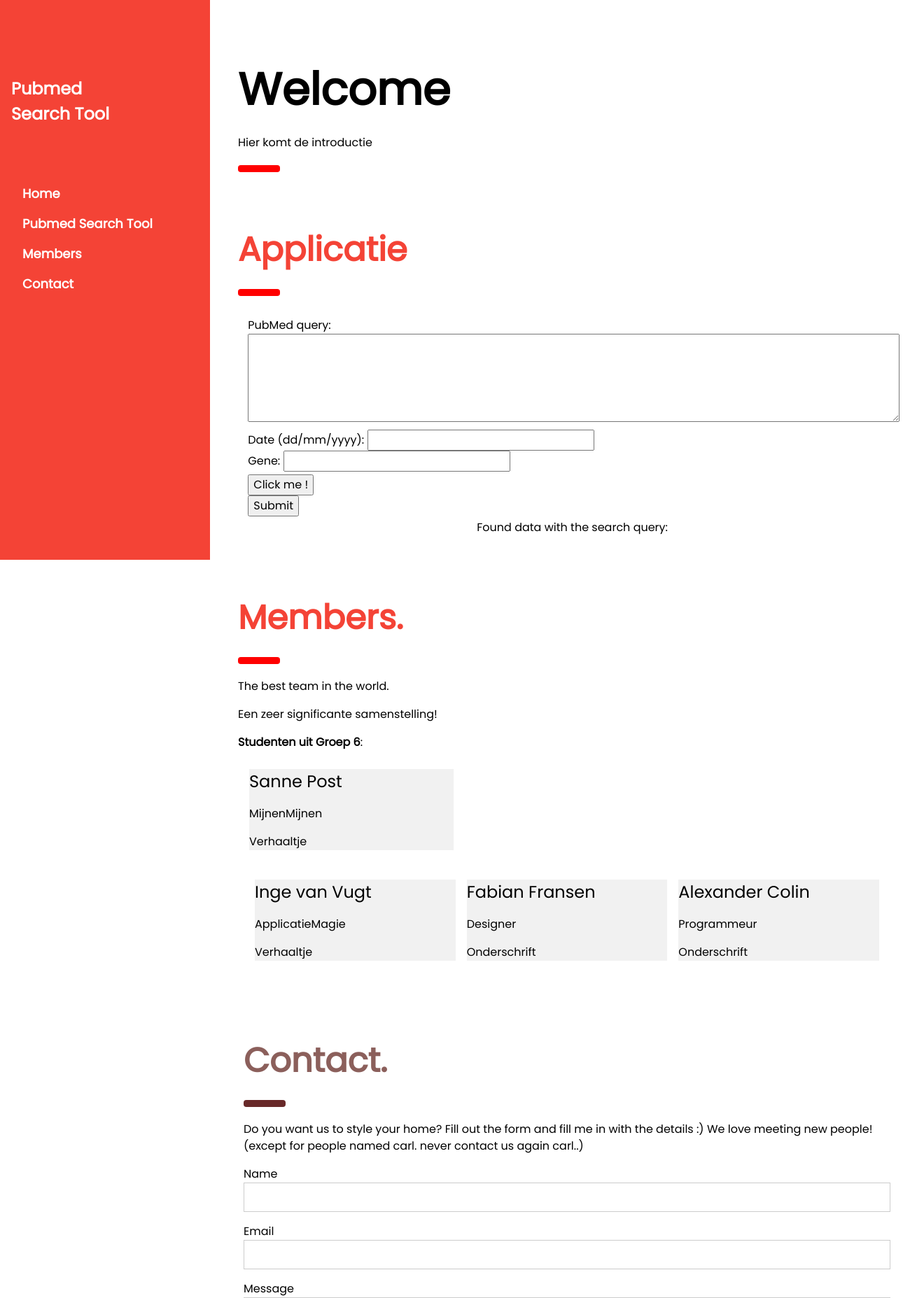
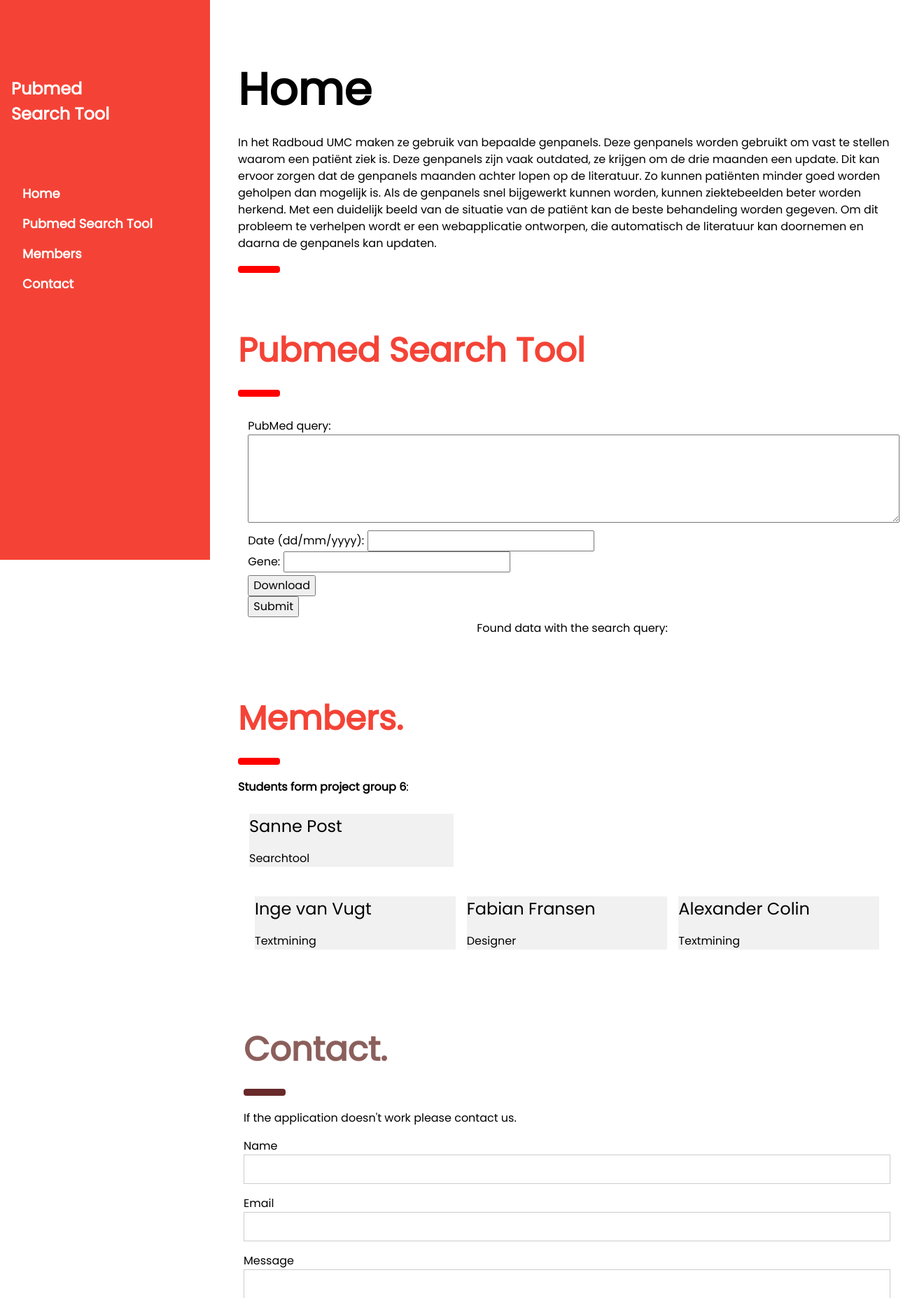
Before and after one commit to fabianfransen/B8azure6, a Flask app: page / in a window 1320 px wide. Shown: the top 1855 px of the page at 70% size. Run offline with Flask 2, Linux system fonts and the light colour scheme.

Commit message:
Add files via upload

```diff
--- a/templates/page.html
+++ b/templates/page.html
@@ -58,8 +58,15 @@
 
     <!-- Header -->
     <div class="P-container" style="margin-top:80px" id="showcase">
-        <h1 class="w3-jumbo"><b>Welcome</b></h1>
-        <p>Hier komt de introductie</p>
+        <h1 class="w3-jumbo"><b>Home</b></h1>
+        <p>In het Radboud UMC maken ze gebruik van bepaalde genpanels. Deze genpanels worden gebruikt om vast te stellen
+            waarom een patiënt ziek is. Deze genpanels zijn vaak outdated, ze krijgen om de drie maanden een update. Dit
+            kan ervoor zorgen dat de genpanels maanden achter lopen op de literatuur. Zo kunnen patiënten minder goed
+            worden geholpen dan mogelijk is. Als de genpanels snel bijgewerkt kunnen worden, kunnen ziektebeelden beter
+            worden herkend. Met een duidelijk beeld van de situatie van de patiënt kan de beste behandeling worden
+            gegeven. Om dit probleem te verhelpen wordt er een webapplicatie ontworpen, die automatisch de literatuur
+            kan doornemen en daarna de genpanels kan updaten.
+        </p>
         <hr style="width:50px;border:5px solid red" class="w3-round">
     </div>
 
@@ -75,7 +82,7 @@
 
     <!-- Introductie -->
     <div class="P-container" id="services" style="margin-top:75px">
-        <h1 class="w3-xxxlarge w3-text-red"><b>Applicatie</b></h1>
+        <h1 class="w3-xxxlarge w3-text-red"><b>Pubmed Search Tool</b></h1>
         <hr style="width:50px;border:5px solid red" class="w3-round">
         <form method="POST">
             <table width=100%>
@@ -91,23 +98,25 @@
                                     <p2>PubMed query:</p2>
                                     <textarea id="myTextarea" cols="65" rows="5" name="myTextarea"></textarea>
                                 </td>
-                                <td width="100"> </td>
+                                <td width="100"></td>
                             </tr>
                             <tr>
                                 <td width="100"> &nbsp;</td>
                                 <td width="400">
                                     <p2>Date (dd/mm/yyyy):</p2>
-                                    <input type="text" name="year" value="{{year}}">
+                                    <input type="text" name="year" value="{{ year }}">
                                     <br>
                                     <p2>Gene:</p2>
-                                    <input type="text" name="gene" value="{{gene}}">
+                                    <input type="text" name="gene" value="{{ gene }}">
                                 </td>
-                                <td width="100"> </td>
+                                <td width="100"></td>
                             </tr>
                             <tr>
                                 <td width="100"></td>
                                 <td width="100">
-                                    <a href="http://www.google.com" target="_parent"><button>Click me !</button></a>
+                                    <a href="http://www.google.com" target="_parent">
+                                        <button>Download</button>
+                                    </a>
 
                                     <div id="formsubmitbutton">
                                         <input type="submit" name="submitter" value="Submit"
@@ -116,7 +125,6 @@
                                     <div id="buttonreplacement" style="margin-left:30px; display:none;">
                                         <img src="/static/images/wait2.gif" alt="loading...">
                                     </div>
-                                    {#                                    <button type="submit">Search</button>#}
                                 </td>
                             </tr>
                             <tr>
@@ -137,9 +145,7 @@
     <div class="P-container" id="designers" style="margin-top:75px">
         <h1 class="w3-xxxlarge w3-text-red"><b>Members.</b></h1>
         <hr style="width:50px;border:5px solid red" class="w3-round">
-        <p>The best team in the world.</p>
-        <p>Een zeer significante samenstelling!</p>
-        <p><b>Studenten uit Groep 6</b>:</p>
+        <p><b>Students form project group 6</b>:</p>
     </div>
 
     <!-- The Team -->
@@ -148,8 +154,8 @@
             <div class="w3-light-grey">
                 <div class="P-container">
                     <h3>Sanne Post</h3>
-                    <p class="opacity">MijnenMijnen</p>
-                    <p>Verhaaltje</p>
+                    <p class="opacity">Searchtool</p>
+                    <p></p>
                 </div>
             </div>
         </div>
@@ -158,8 +164,8 @@
                 <div class="w3-light-grey">
                     <div class="P-container">
                         <h3>Inge van Vugt</h3>
-                        <p class="opacity">ApplicatieMagie</p>
-                        <p>Verhaaltje</p>
+                        <p class="opacity">Textmining</p>
+                        <p></p>
                     </div>
                 </div>
             </div>
@@ -169,7 +175,7 @@
                     <div class="P-container">
                         <h3>Fabian Fransen</h3>
                         <p class="opacity">Designer</p>
-                        <p>Onderschrift</p>
+                        <p></p>
                     </div>
                 </div>
             </div>
@@ -177,8 +183,8 @@
                 <div class="w3-light-grey">
                     <div class="P-container">
                         <h3>Alexander Colin</h3>
-                        <p class="opacity">Programmeur</p>
-                        <p>Onderschrift</p>
+                        <p class="opacity">Textmining</p>
+                        <p></p>
                     </div>
                 </div>
             </div>
@@ -189,8 +195,7 @@
         <div class="P-container" id="contact" style="margin-top:75px">
             <h1 class="w3-xxxlarge w3-text-red"><b>Contact.</b></h1>
             <hr style="width:50px;border:5px solid red" class="w3-round">
-            <p>Do you want us to style your home? Fill out the form and fill me in with the details :) We love meeting
-                new people! (except for people named carl. never contact us again carl..)</p>
+            <p>If the application doesn't work please contact us.</p>
             <form action="/action_page.php" target="_blank">
                 <div class="w3-section">
                     <label>Name</label>
--- /dev/null
+++ b/testquery.txt
@@ -0,0 +1,4 @@
+((variant [tiab] OR variants [tiab] OR mutation [tiab] OR mutations [tiab] OR substitutions [tiab] OR substitution [tiab] )AND (""loss of function"" [tiab] OR ""loss-of-function"" [tiab] OR ""haplo-insufficiency"" [tiab] OR haploinsufficiency [tiab]OR ""bi-allelic"" [tiab] OR ""biallelic"" [tiab] OR recessive [tiab] OR homozygous [tiab] OR heterozygous [tiab] OR ""de novo""[tiab] OR dominant [tiab] OR ""X-linked"" [tiab]) AND (""intellectual"" [tiab] OR ""mental retardation"" [tiab] OR ""cognitive""[tiab] OR ""developmental"" [tiab] OR ""neurodevelopmental"" [tiab]) AND “last 2 years”[dp] AND KDM3B)
+
+
+2019 Nov 6
```
